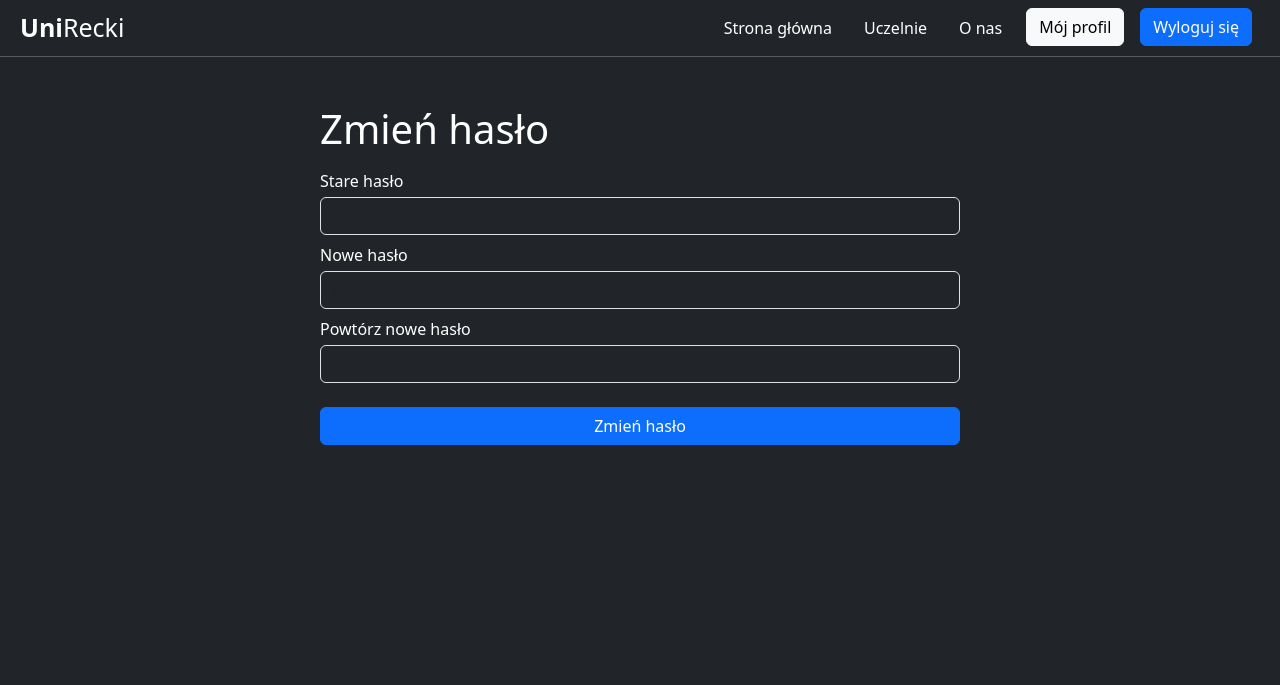
After one commit to MateuszGrabarczyk/UniRecka---University-Reviews-Web-App-in-Django, a Django app: page /account/profile/change_password/ in a window 1280 px wide. The commit adds this page. Shown: the top 685 px of the page. Run offline with Django 4.2, Linux system fonts and the light colour scheme; a user stored in the database is signed in.

Commit message:
✨Add password change to profile section

```diff
--- /dev/null
+++ b/unirecka/account/static/account/change_password.css
@@ -0,0 +1,9 @@
+.container {
+    width: 90%;
+}
+
+@media only screen and (min-width: 720px) {
+    .container {
+        width: 50%;
+    }
+}
--- /dev/null
+++ b/unirecka/account/templates/account/change_password.html
@@ -0,0 +1,48 @@
+{% extends "base.html" %}
+{% load static %}
+{% block title %}
+    Change Password
+{% endblock title %}
+{% block css %}
+    <link rel="stylesheet" href="{% static 'account/change_password.css' %}">
+{% endblock css %}
+{% block content %}
+    <div class="container mt-5">
+        <div class="row">
+            <h1 class="p-0">Zmień hasło</h1>
+        </div>
+        <form method="post">
+            {% csrf_token %}
+            <div class="row mt-2">
+                <label class="p-0 mb-1 form-label" for="id_old_password">Stare hasło</label>
+                <input type="password"
+                       class="form-control text-bg-dark"
+                       id="id_old_password"
+                       name="old_password"
+                       placeholder="Old Password"
+                       required>
+            </div>
+            <div class="row mt-2">
+                <label class="p-0 mb-1 form-label" for="id_new_password1">Nowe hasło</label>
+                <input type="password"
+                       class="form-control text-bg-dark"
+                       id="id_new_password1"
+                       name="new_password1"
+                       placeholder="New Password"
+                       required>
+            </div>
+            <div class="row mt-2">
+                <label class="p-0 mb-1 form-label" for="id_new_password2">Powtórz nowe hasło</label>
+                <input type="password"
+                       class="form-control text-bg-dark"
+                       id="id_new_password2"
+                       name="new_password2"
+                       placeholder="Confirm New Password"
+                       required>
+            </div>
+            <div class="row mt-4 d-flex justify-content-center align-items-center">
+                <input class="btn btn-primary" type="submit" value="Zmień hasło">
+            </div>
+        </form>
+    </div>
+{% endblock content %}
--- a/unirecka/account/templates/account/profile.html
+++ b/unirecka/account/templates/account/profile.html
@@ -9,7 +9,9 @@
 {% block content %}
     <div class="container mt-5">
         <h1>Witaj, {{ user.username }}</h1>
-        <h4>Możesz edytować dane twojego konta poniżej:</h4>
+        <h4>
+            Możesz edytować dane twojego konta lub <a href={% url 'change_password' %}>zmienić hasło</a>
+        </h4>
         <form method="post">
             {% csrf_token %}
             <div class="row mt-2">
--- a/unirecka/account/urls.py
+++ b/unirecka/account/urls.py
@@ -6,4 +6,5 @@ urlpatterns = [
     path('logout/', views.user_logout, name='logout'),
     path('register/', views.register, name='register'),
     path('profile/<int:user_id>/', views.profile, name='profile'),
+    path('profile/change_password/', views.change_password, name='change_password'),
 ]
--- a/unirecka/account/views.py
+++ b/unirecka/account/views.py
@@ -3,6 +3,9 @@ from django.http import HttpResponse
 from django.contrib.auth import authenticate, login, logout
 from .forms import LoginForm, UserRegistrationForm
 from django.contrib.auth.models import User
+from django.contrib.auth.forms import PasswordChangeForm
+from django.contrib.auth.decorators import login_required
+
 
 def register(request):
     if request.user.is_authenticated:
@@ -15,9 +18,6 @@ def register(request):
             new_user.set_password(user_form.cleaned_data['password'])
             new_user.save()
             return redirect('index')
-            # return render(request, 'account/register_done.html', {
-            #     'new_user': new_user
-            # })
     else:
         user_form = UserRegistrationForm()
     return render(request, 'account/register.html', {
@@ -50,6 +50,7 @@ def user_logout(request):
     logout(request)
     return redirect('index')
 
+@login_required
 def profile(request, user_id):
     if request.user.id != user_id:
         return redirect('index')
@@ -62,7 +63,17 @@ def profile(request, user_id):
         user.username = username
         user.email = email
         user.save()
-
         return redirect('profile', user_id=user_id)
 
     return render(request, 'account/profile.html', {'user': user})
+
+@login_required
+def change_password(request):
+    if request.method == 'POST':
+        form = PasswordChangeForm(request.user, request.POST)
+        if form.is_valid():
+            user = form.save()
+            return redirect('profile', user_id=request.user.id)
+    else:
+        form = PasswordChangeForm(request.user)
+    return render(request, 'account/change_password.html', {'form': form})
--- a/unirecka/unirecka/settings.py
+++ b/unirecka/unirecka/settings.py
@@ -135,3 +135,7 @@ MEDIA_URL = '/media/'
 STATICFILES_DIRS = [
     "C:/Users/aleks/Desktop/Mateusz/Studia/ProjektInzynierski/UniRecka/unirecka/static"
 ]
+
+LOGIN_REDIRECT_URL = 'index'
+LOGIN_URL = 'login'
+LOGOUT_URL = 'logout'
```
Also changed, not shown: unirecka/db.sqlite3.
